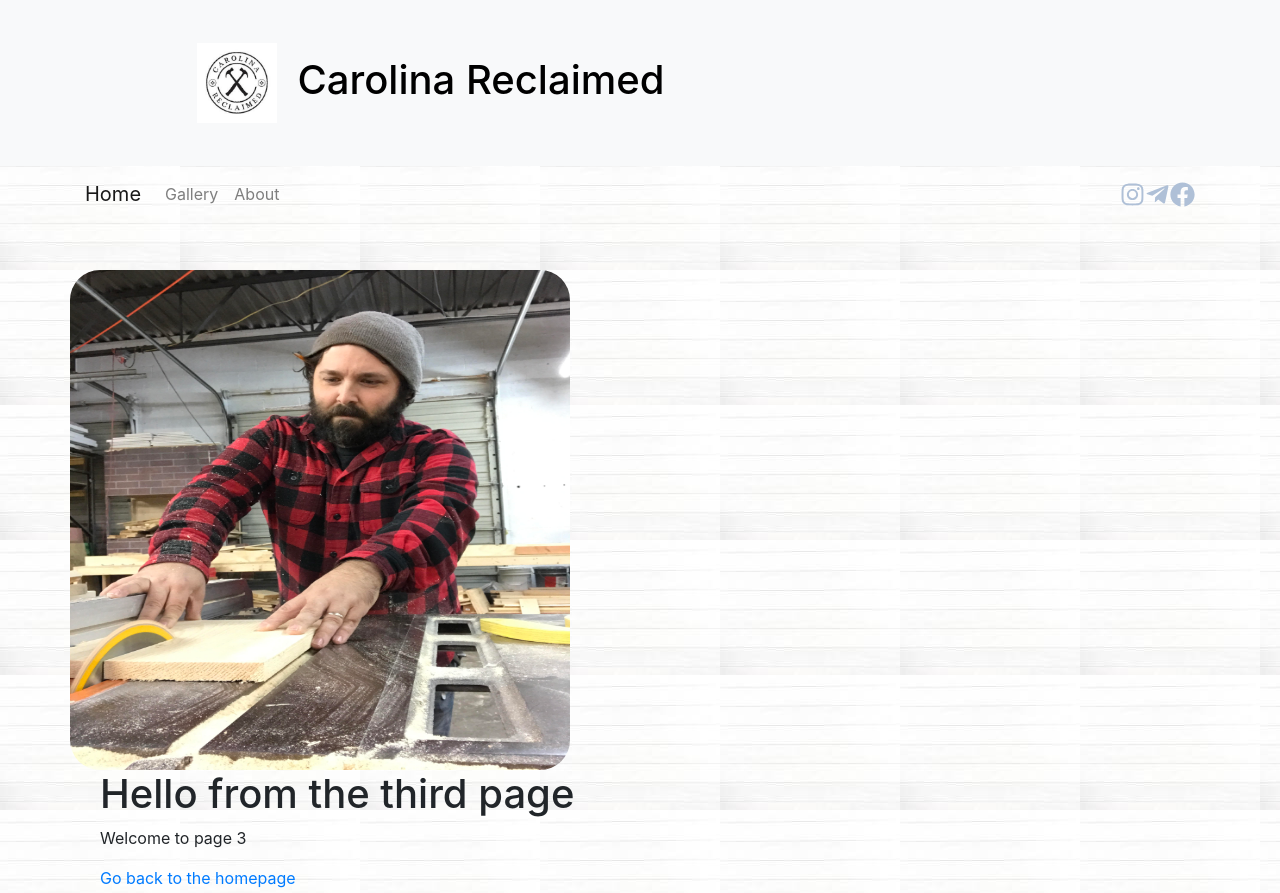
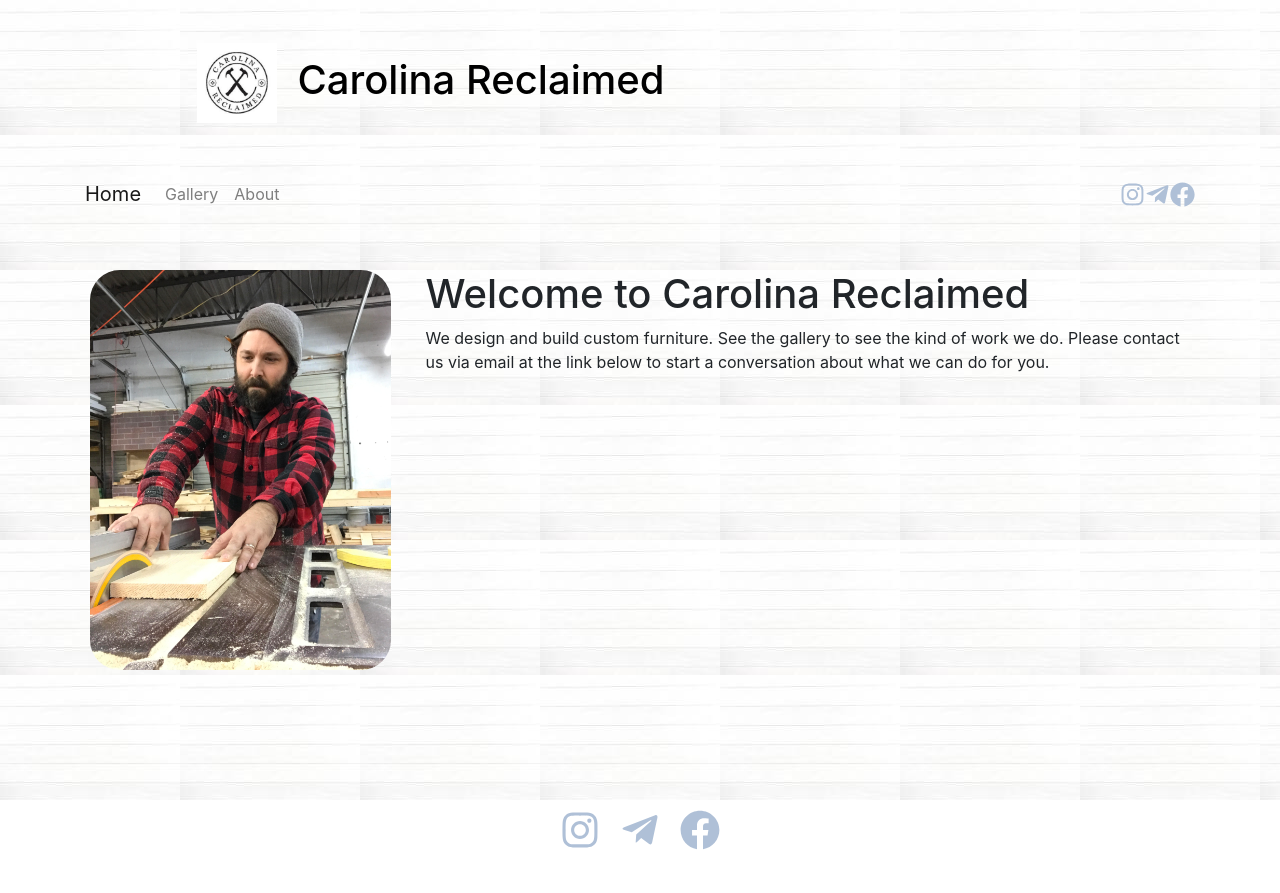
Before and after one commit to asch8216/carolina-reclaimed, a Gatsby site: page /about in a window 1280 px wide. Shown: the top 893 px of the page. After the commit the page ends 860 px from the top, so only its background shows below. Built offline with nearby package versions, Linux system fonts and the light colour scheme; Gatsby itself is replaced by a stand-in of ours.

Commit message:
style changes

```diff
--- a/package.json
+++ b/package.json
@@ -7,7 +7,7 @@
   "dependencies": {
     "bootstrap": "^4.3.1",
     "gatsby": "^2.3.34",
-    "gatsby-image": "^2.0.41",
+    "gatsby-image": "^2.2.43",
     "gatsby-plugin-manifest": "^2.0.29",
     "gatsby-plugin-offline": "^2.0.25",
     "gatsby-plugin-react-helmet": "^3.0.12",
--- a/src/components/header.js
+++ b/src/components/header.js
@@ -5,7 +5,8 @@ import React from "react"
 const Header = ({ siteTitle }) => (
   <header
     style={{
-      background: `#f8f9fa`,
+      alignItems: "center",
+      background: `clear`,
     }}
   >
     <div
@@ -24,7 +25,7 @@ const Header = ({ siteTitle }) => (
             textDecoration: "none",
           }}
         >
-          <img className="logo" src={require("../images/CRLogo.jpg")} />
+          <img className="logo" src={require("../images/favicon.jpg")} />
           {siteTitle}
         </Link>
       </h1>
--- a/src/pages/about.js
+++ b/src/pages/about.js
@@ -7,14 +7,41 @@ import SEO from "../components/seo"
 const About = () => (
   <Layout pageInfo={{ pageName: "page-2" }}>
     <SEO title="About" />
-    <Row className="familyphoto">
-      <img src={require("../images/JK.jpg")} />
+    <Row>
+      <Row className="familyphoto">
+        <img src={require("../images/JK.jpg")} />
+      </Row>
+      <Col>
+        <h1>Welcome to Carolina Reclaimed</h1>
+        <p>
+          We design and build custom furniture. See the gallery to see the kind
+          of work we do. Please contact us via email at the link below to start
+          a conversation about what we can do for you.
+        </p>
+        {/* <p>
+          This book is a treatise on the theory of ethics, very popular during
+          the Renaissance. The first line of Lorem Ipsum, "Lorem ipsum dolor sit
+          amet..", comes from a line in section 1.10.32. The standard chunk of
+          Lorem Ipsum used since the 1500s is reproduced below for those
+          interested. Sections 1.10.32 and 1.10.33 from "de Finibus Bonorum et
+          Malorum" by Cicero are also reproduced in their exact original form,
+          accompanied by English versions from the 1914 translation by H.
+          Rackham. Where can I get some? There are many variations of passages
+          of Lorem Ipsum available, but the majority have suffered alteration in
+          some form, by injected humour, or randomised words which don't look
+          even slightly believable. If you are going to use a passage of Lorem
+          Ipsum, you need to be sure there isn't anything embarrassing hidden in
+          the middle of text. All the Lorem Ipsum generators on the Internet
+          tend to repeat predefined chunks as necessary, making this the first
+          true generator on the Internet. It uses a dictionary of over 200 Latin
+          words, combined with a handful of model sentence structures, to
+          generate Lorem Ipsum which looks reasonable. The generated Lorem Ipsum
+          is therefore always free from repetition, injected humour, or
+          non-characteristic words etc.
+        </p> */}
+        {/* <Link to="/">Go back to the homepage</Link> */}
+      </Col>
     </Row>
-    <Col>
-      <h1>Hello from the third page</h1>
-      <p>Welcome to page 3</p>
-      <Link to="/">Go back to the homepage</Link>
-    </Col>
   </Layout>
 )
 
--- a/src/pages/gallery.js
+++ b/src/pages/gallery.js
@@ -1,4 +1,5 @@
 import React from "react"
+import Img from "gatsby-image"
 import Gallery from "react-grid-gallery"
 
 import Layout from "../components/layout"
--- a/src/styles/_about.scss
+++ b/src/styles/_about.scss
@@ -1,5 +1,8 @@
 .familyphoto {
   //   background-color: red;
+  // display: center;
+  margin-right: 5px;
+  margin-left: 5px;
 
   //   color: red;
 }
@@ -7,7 +10,9 @@
   border-radius: 30px;
   // border: 2px solid black;
   // padding: 20px;
-  width: 80%;
-  max-height: 500px;
-  max-width: 500px;
+
+  max-height: 400px;
+  max-width: 400px;
+  margin-right: 15px;
+  margin-left: 15px;
 }
--- a/src/styles/_layout.scss
+++ b/src/styles/_layout.scss
@@ -27,7 +27,7 @@ a.link-no-style {
     // margin-top: -60px;
     height: 60px;
     clear: both;
-    background-color: #f8f9fa;
+    // background-color: ;
     justify-content: center;
     width: 100%;
 
--- a/src/styles/_navbar.scss
+++ b/src/styles/_navbar.scss
@@ -1,5 +1,5 @@
 #site-navbar {
-  // background-color: #f8f9fa;
+  background-color: clear;
   color: black;
   border-top: black 1px;
   position: -webkit-sticky;
```
Also changed, not shown: src/images/favicon.jpg (renamed from src/images/CRLogo.jpg), 1 other file.
